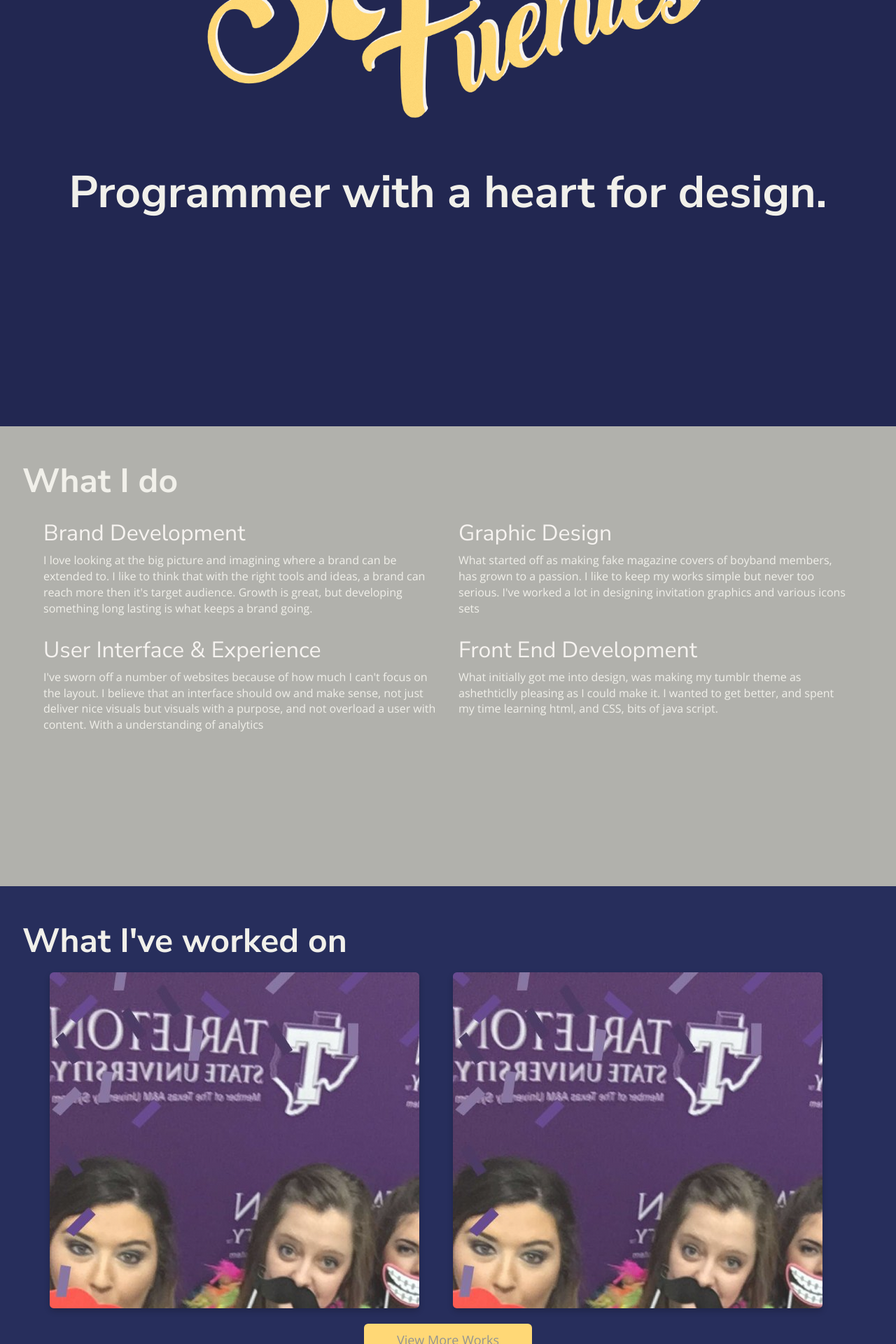
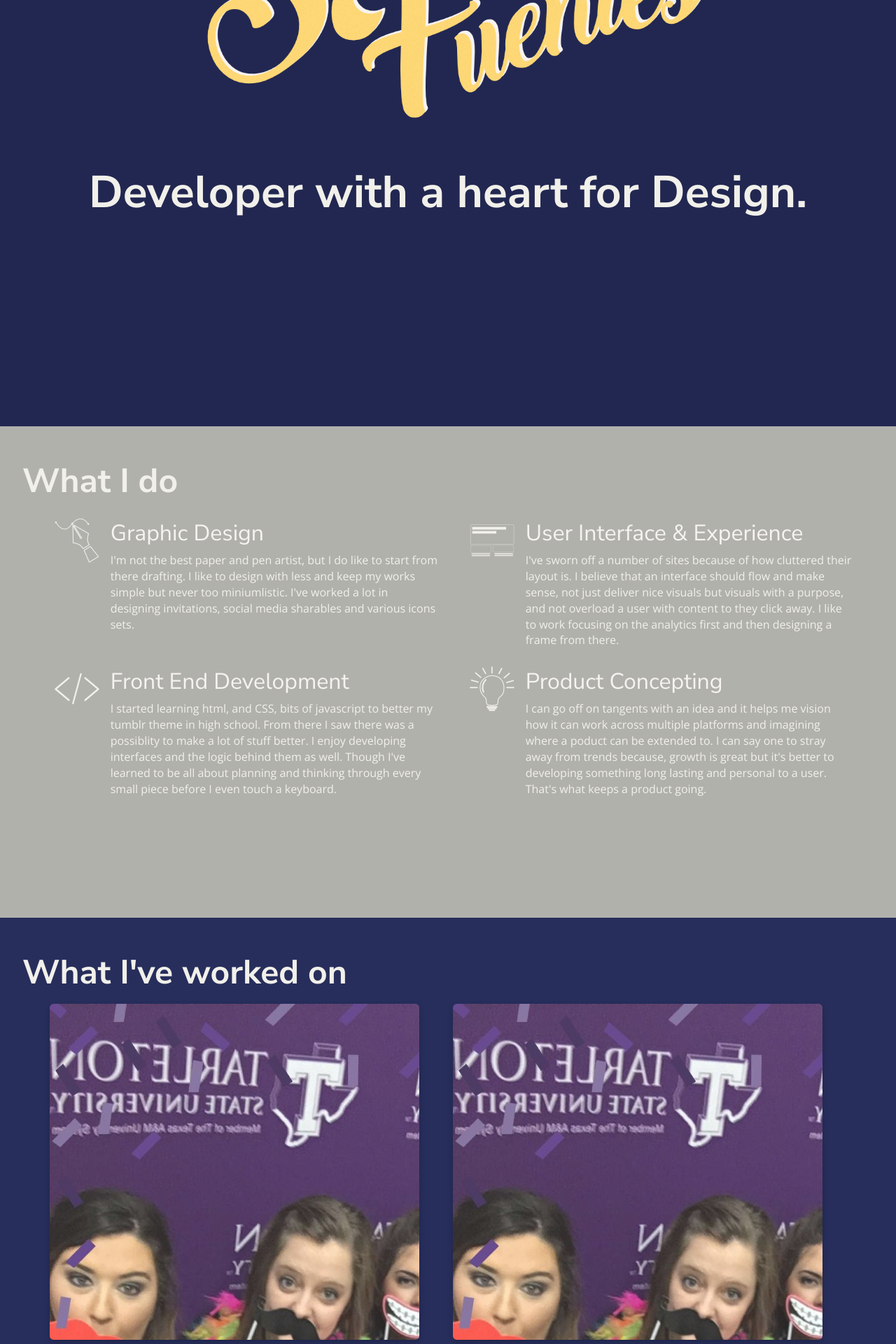
Before and after one commit to silviafuen/silviafuen.github.io, a Jekyll site: the page built from index.html, in a window 1280 px wide. Shown: the part 374-2294 px from the top of the page at 70% size. Built offline with Jekyll 4.4.1, drawn with Linux system fonts in a browser that asks for light colours.

Commit message:
Addition of skills icons + CSS for them
I added the CSS for each of my focus areas and as modified those
content pieces.

```diff
--- a/css/index.css
+++ b/css/index.css
@@ -24,11 +24,18 @@ h3.#card {
 
 .skills {
   opacity: 1;
-  height: 73vh;
+  height: 78vh;
   width: 100%;
   padding: 2rem;
   text-align: left;
   background-color: #B1B1AC;/*2B315C*/
+}
+
+.icon {
+  padding:1rem;
+  padding-bottom: 7rem;
+  text-align: left;
+  width: 17%;
 }
 
 .works {
--- a/index.html
+++ b/index.html
@@ -5,36 +5,43 @@ title: Silvia Fuentes - Designer &#38; Developer
 ---
 <section class="welcome">
 	<img class="name" src="assets/images/name-logo-yellow.png" alt="Silvia Fuentes, Designer, Developer, Student">
-	<h1> Programmer with a heart for design.</h1>
+	<h1> Developer with a heart for Design.</h1>
 </section>
 
 <section class="skills">
 	<h2>What I do</h2>
 	<div class="col-md-12">
 		<div class="col-md-6">
-			<h3>Brand Development</h3>
-			<p> I love looking at the big picture and imagining where a brand can be extended to.
-				I like to think that with the right tools and ideas, a brand can reach more then it's target audience.
-				 Growth is great, but developing something long lasting is what keeps a brand going.</p>
+			<img class="icon" src="/assets/images/icons/graphics.ico" align="left">
+			<h3>Graphic Design</h3>
+			<p> I'm not the best paper and pen artist, but I do like to start from there drafting. I
+				like to design with less and keep my works simple but never too miniumlistic.
+				 I've worked a lot in designing invitations, social media sharables and various icons sets. </p>
 		</div>
 		<div class="col-md-6">
-			<h3>Graphic Design</h3>
-			<p> What started off as making fake magazine covers of boyband members, has grown to a passion.
-				I like to keep my works simple but never too serious. I've worked a lot in designing invitation
-				graphics and various icons sets</p>
+			<img class="icon" src="/assets/images/icons/ui.ico" align="left">
+			<h3>User Interface &#38; Experience</h3>
+			<p > I've sworn off a number of sites because of how cluttered their layout is. I believe that an interface
+				should flow and make sense, not just deliver nice visuals but visuals with a purpose, and not overload
+				a user with content to they click away. I like to work focusing on the analytics first and then designing a
+				frame from there. </p>
 		</div>
 	</div>
 	<div class="col-md-12">
 		<div class="col-md-6">
-			<h3>User Interface &#38; Experience</h3>
-			<p> I've sworn off a number of websites because of how much I can't focus on the layout.
-				I believe that an interface should ow and make sense, not just deliver nice visuals but visuals
-				with a purpose, and not overload a user with content. With a understanding of analytics</p>
+			<img class="icon" src="/assets/images/icons/developer.ico" align="left">
+			<h3>Front End Development</h3>
+			<p> I started learning html, and CSS, bits of javascript to better my tumblr theme in high school. From there I saw there was a possiblity to make a lot of stuff better. I enjoy developing interfaces
+				and the logic behind them as well. Though I've learned to be all about planning and thinking through every small piece before I even
+				touch a keyboard.</p>
 		</div>
 		<div class="col-md-6">
-			<h3>Front End Development</h3>
-			<p> What initially got me into design, was making my tumblr theme as ashethticlly pleasing as I could
-				 make it. I wanted to get better, and spent my time learning html, and CSS, bits of java script.</p>
+			<img class="icon" src="/assets/images/icons/concept.ico" align="left">
+			<h3>Product Concepting</h3>
+			<p> I can go off on tangents with an idea and it helps me vision how it can work
+				across multiple platforms and imagining where a poduct can be extended to. I can say one to stray away from
+				trends because, growth is great but it's better to developing something long lasting and personal to a user.
+				That's what keeps a product going.</p>
 		</div>
 	</div>
 </section>
```
